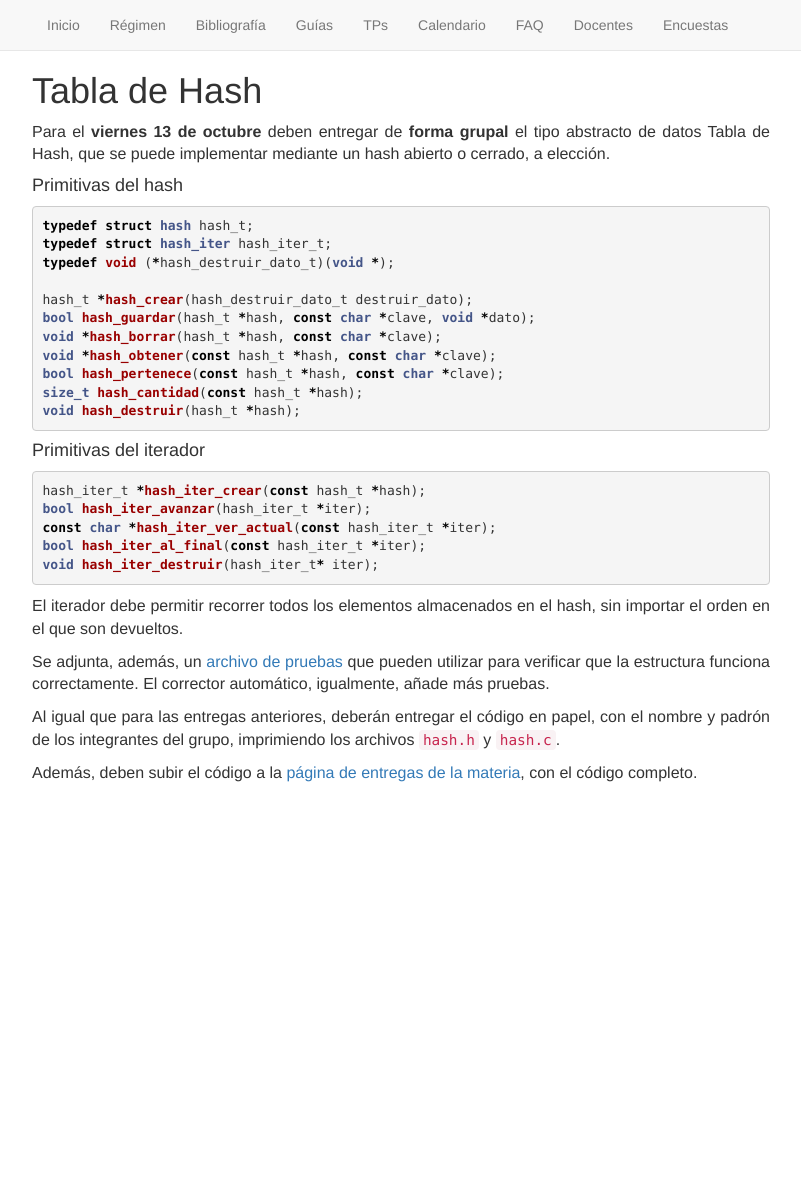
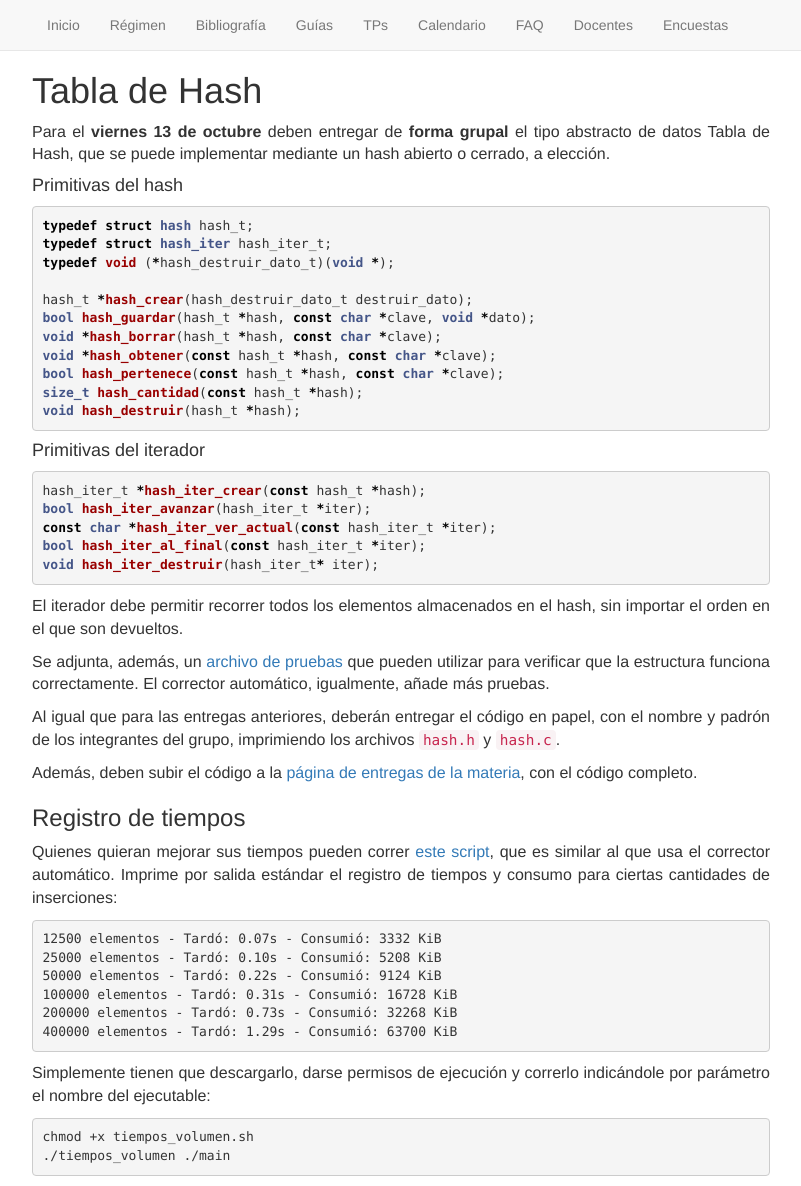
Before and after one commit to algoritmos-rw/algoritmos, a Jekyll site: the page built from static/tps/tda/06_hash.md, in a window 1280 px wide. Shown: the whole page, without its empty margins (239-1040 px from the left). Built offline with Jekyll 4.4.1, drawn with Linux system fonts in a browser that asks for light colours; before the commit the page ends 900 px from its top, so only the background shows below that.

Commit message:
Agrego al enunciado del hash el script de registro de tiempos para pruebas de volumen. (#41)

````diff
--- a/static/tps/tda/06_hash.md
+++ b/static/tps/tda/06_hash.md
@@ -40,3 +40,26 @@ Se adjunta, además, un [archivo de pruebas](https://sites.google.com/site/fiuba
 Al igual que para las entregas anteriores, deberán entregar el código en papel, con el nombre y padrón de los integrantes del grupo, imprimiendo los archivos `hash.h` y `hash.c`.
 
 Además, deben subir el código a la [página de entregas de la materia](https://algoritmos7541-rw.tk/entregas/), con el código completo.
+
+### Registro de tiempos
+
+Quienes quieran mejorar sus tiempos pueden correr [este script]({{ 'assets/tps/tda/hash/tiempos_volumen.sh' | relative_url }}),
+que es similar al que usa el corrector automático. Imprime por salida estándar
+el registro de tiempos y consumo para ciertas cantidades de inserciones:
+
+```
+12500 elementos - Tardó: 0.07s - Consumió: 3332 KiB
+25000 elementos - Tardó: 0.10s - Consumió: 5208 KiB
+50000 elementos - Tardó: 0.22s - Consumió: 9124 KiB
+100000 elementos - Tardó: 0.31s - Consumió: 16728 KiB
+200000 elementos - Tardó: 0.73s - Consumió: 32268 KiB
+400000 elementos - Tardó: 1.29s - Consumió: 63700 KiB
+```
+
+Simplemente tienen que descargarlo, darse permisos de ejecución y correrlo
+indicándole por parámetro el nombre del ejecutable:
+
+```
+chmod +x tiempos_volumen.sh
+./tiempos_volumen ./main
+```
````
Also changed, not shown: _posts/2017-10-21-publicacion-script-tiempos-hash.md (added, +8 -0 lines), 1 other file.
